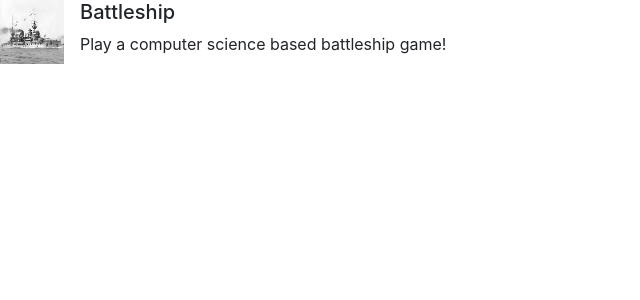
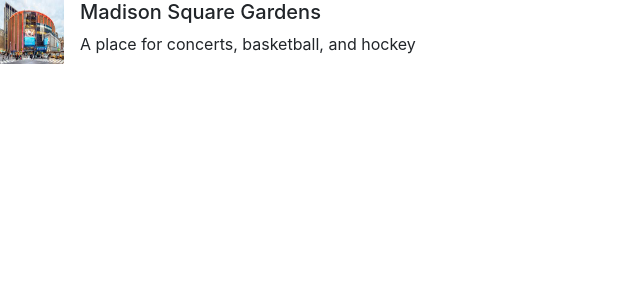
Before and after one commit to noyah81/cougars, a Flask app: page /madisonsquare in a window 1280 px wide. Shown: the part 56-356 px from the top of the page, without its empty margins (0-640 px from the left). Run offline with Flask 2, Linux system fonts and the light colour scheme.

Commit message:
Dress up MSQ

```diff
--- a/templates/Wallstreetstation.html
+++ b/templates/Wallstreetstation.html
@@ -5,7 +5,7 @@
 <h3>Random Stuff</h3>
 <div class="media">
     <a href="/trivia">
-        <img src="{{ url_for('static', filename='images/battleship.png')}}" width="64" height="64" class="mr-3">
+        <img src="{{ url_for('static', filename='battleship.png')}}" width="64" height="64" class="mr-3">
     </a>
     <div class="media-body">
         <h5 class="mt-0">Battleship</h5>
--- a/templates/madisonsquare.html
+++ b/templates/madisonsquare.html
@@ -4,11 +4,11 @@
 {% block content %}
 <div class="media">
     <a href="/joke">
-        <img src="{{ url_for('static', filename='battleship.jpeg')}}" width="64" height="64" class="mr-3">
+        <img src="{{ url_for('static', filename='msq.jpeg')}}" width="64" height="64" class="mr-3">
     </a>
     <div class="media-body">
-        <h5 class="mt-0">Battleship</h5>
-        Play a computer science based battleship game!
+        <h5 class="mt-0">Madison Square Gardens</h5>
+        A place for concerts, basketball, and hockey
     </div>
 </div>
 
```
Also changed, not shown: static/msq.jpeg (added).
